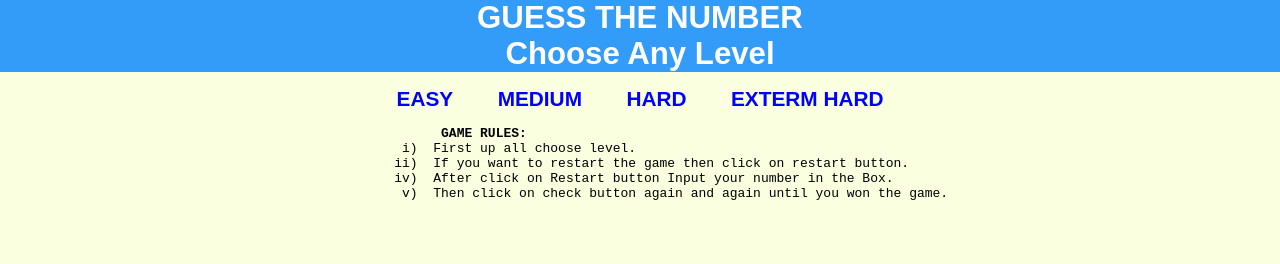
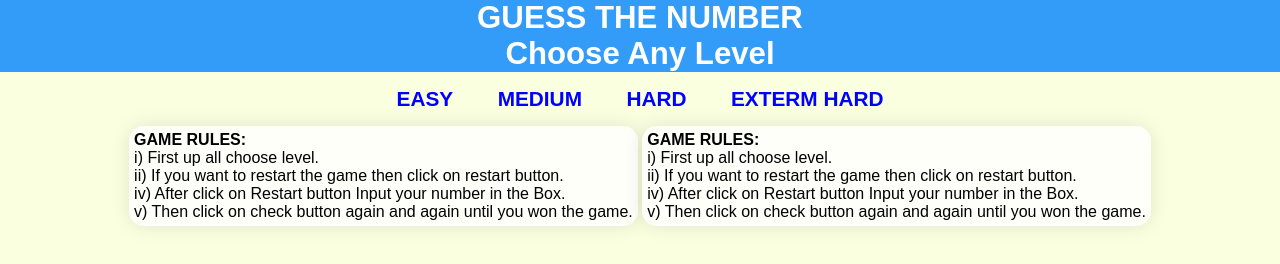
Before and after one commit to Bibek-Kumar-Kushwaha/guessnumber.github.io, a plain HTML site: page index.html in a window 1280 px wide. Drawn offline with Linux system fonts and the light colour scheme.

Commit message:
Update index.html

```diff
--- a/index.html
+++ b/index.html
@@ -20,13 +20,19 @@
       </nav>
       <article>
       <div class="rule">
-        <pre>
-             <strong> GAME RULES:</strong>
-         i)  First up all choose level.
-        ii)  If you want to restart the game then click on restart button.
-        iv)  After click on Restart button Input your number in the Box.
-         v)  Then click on check button again and again until you won the game.
-        </pre>
+        <p>
+             <strong> GAME RULES:</strong><br>
+         i)  First up all choose level.<br>
+        ii)  If you want to restart the game then click on restart button.<br>
+        iv)  After click on Restart button Input your number in the Box.<br>
+         v)  Then click on check button again and again until you won the game.<br>
+        </p>        <p>
+             <strong> GAME RULES:</strong><br>
+         i)  First up all choose level.<br>
+        ii)  If you want to restart the game then click on restart button.<br>
+        iv)  After click on Restart button Input your number in the Box.<br>
+         v)  Then click on check button again and again until you won the game.<br>
+        </p>
         </div>
     </article>
     <footer>
```
